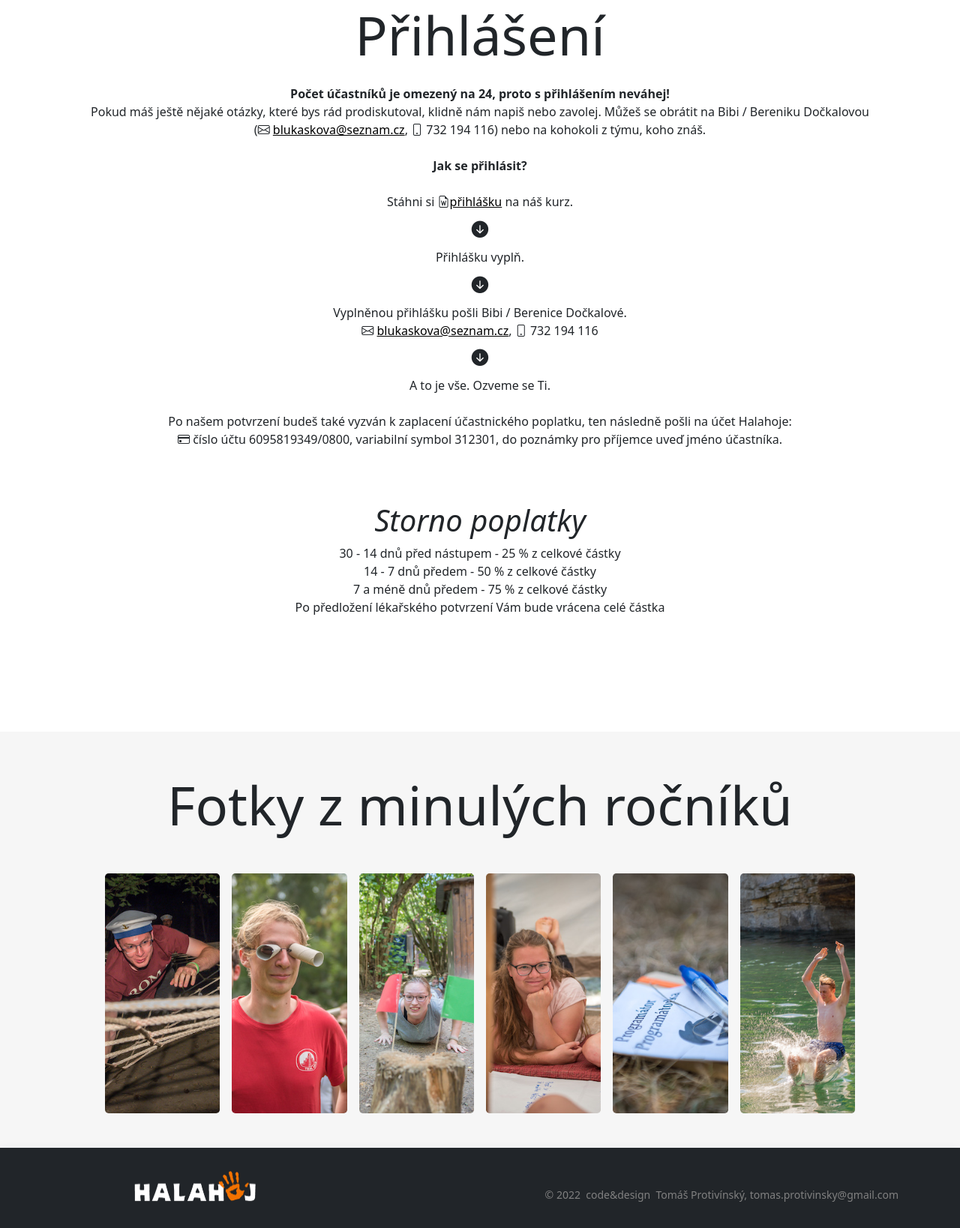
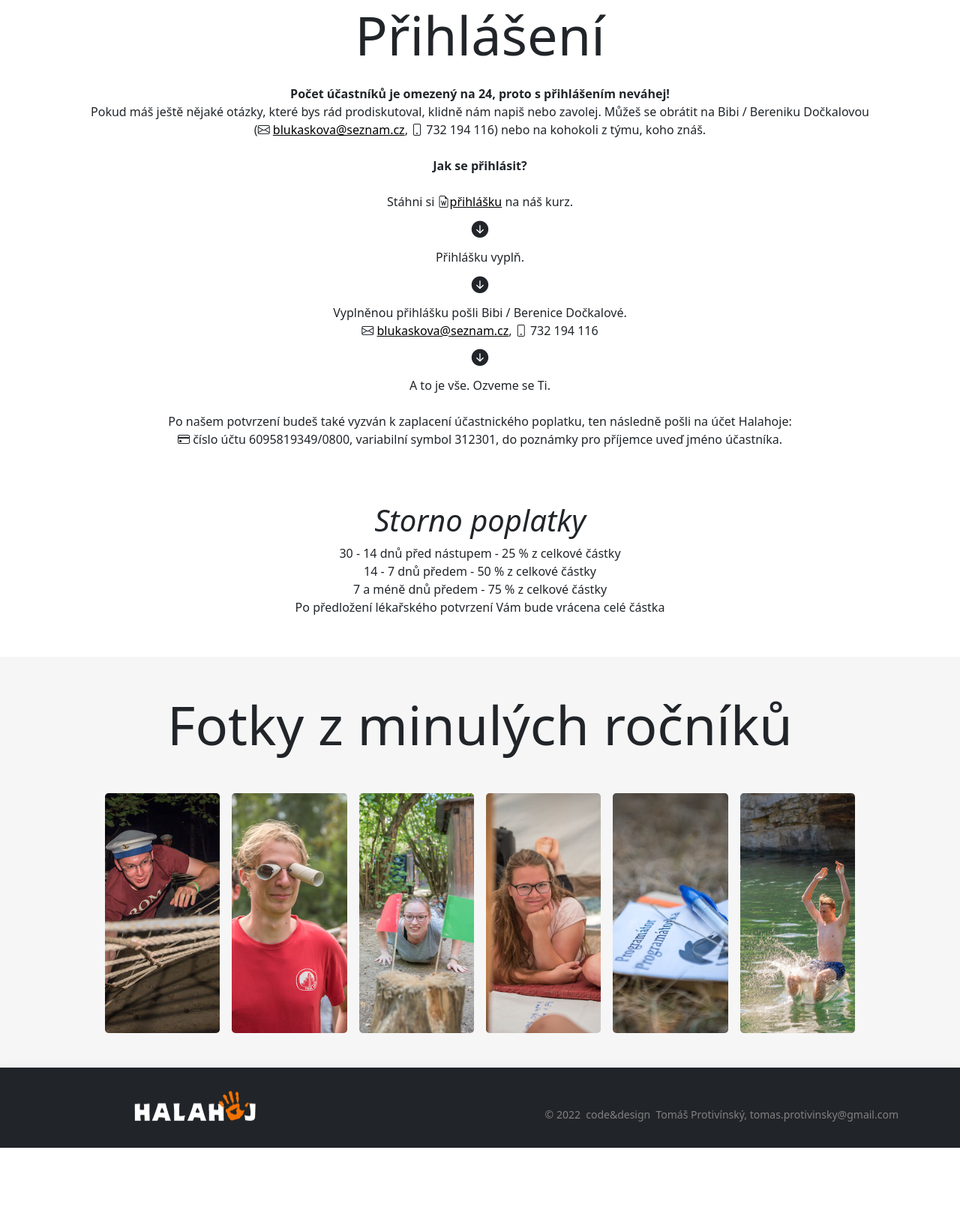
Before and after one commit to mvasicekm/mvasicem.github.io, a plain HTML site: page index.html in a window 1280 px wide. Shown: the part 4166-5804 px from the top of the page at 75% size. After the commit the page ends 5697 px from the top, so only its background shows below. Drawn offline with Linux system fonts and the light colour scheme.

Commit message:
galerie - mezera

```diff
--- a/index.html
+++ b/index.html
@@ -494,7 +494,7 @@
         -->
 
         <!-- APPLICATION -->
-        <section id="application" class="application">
+        <section id="application" class="application" style="padding-bottom: 30px">
             <div class="container" data-aos="fade-up">
                 <div class="section-title">
                     <h1 class="text-center display-2 mt-4">Přihlášení</h1>
@@ -533,16 +533,12 @@
                         </div>
                     </div>
                 </div>
-                <!--<div class="row mt-4">
-                    <div class="col-lg-1"></div>
-                    <div class="col-lg-10 col-md-12"><img src="img/noc.jpg" alt="" class="img-fluid photo"></div>
-                    <div class="col-lg-1"></div>
-                </div>-->
             </div>
         </section>
 
-        <div id="memories" class="container padding" style="height: 50px;"></div>
-        <section class="team section-bg section-above" style="padding-top: 30px">
+
+        <section class="team section-bg section-above" style="padding-top: 3px">
+            <div id="memories" class="container padding" style="height: 20px;"></div>
             <div class="container padding" data-aos="fade-up">
 
                 <div class="section-title">
@@ -550,7 +546,6 @@
                 </div>
                 <br>
                 <div class="row padding">
-
                     <a href="https://eu.zonerama.com/halahoj/Album/8753099" target="_blank">
                         <div class="kodfun-galeri">
                             <div style="background-image: url(img/gal1.jpg);"></div>
@@ -564,7 +559,6 @@
                 </div>
             </div>
         </section>
-
 
 
         <!-- FOOTER -->
--- a/style.css
+++ b/style.css
@@ -258,7 +258,7 @@ section {
     max-width: 1000px;
     position: center;
     margin: 1rem auto;
-    gap: 1rem
+    gap: 1rem;
 }
 .kodfun-galeri > div {
     flex: 1;
```
